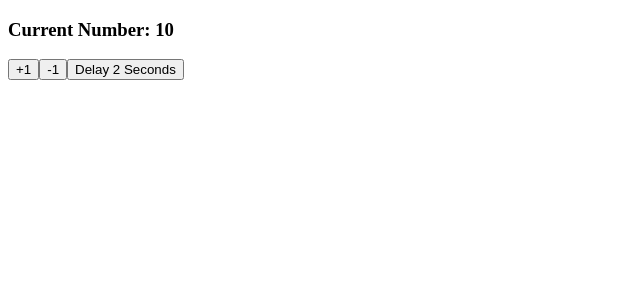
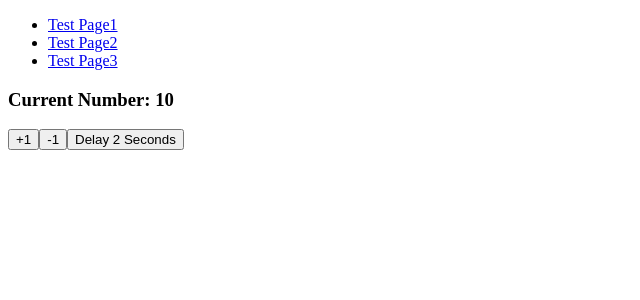
Before and after one commit to puffypuffy/chat_app, a React app: page / in a window 1280 px wide. Shown: the top 300 px of the page, without its empty margins (0-640 px from the left). Built offline with nearby package versions, Linux system fonts and the light colour scheme.

Commit message:
react-router4 basic

```diff
--- a/package.json
+++ b/package.json
@@ -37,6 +37,7 @@
     "react-dev-utils": "^5.0.1",
     "react-dom": "^16.4.2",
     "react-redux": "^5.0.7",
+    "react-router-dom": "^4.3.1",
     "react-thunk": "^1.0.0",
     "redux": "^4.0.0",
     "redux-thunk": "^2.3.0",
@@ -92,7 +93,9 @@
     "presets": [
       "react-app"
     ],
-    "plugins" : ["transform-decorators-legacy"]
+    "plugins": [
+      "transform-decorators-legacy"
+    ]
   },
   "eslintConfig": {
     "extends": "react-app"
--- a/src/index.js
+++ b/src/index.js
@@ -3,6 +3,7 @@ import ReactDom from 'react-dom'
 import {createStore, applyMiddleware} from 'redux'
 import thunk from 'redux-thunk'
 import {Provider} from 'react-redux'
+import {BrowserRouter, Link, Route} from 'react-router-dom'
 
 import App from './App'
 import { counter} from './index.redux.js'
@@ -10,10 +11,27 @@ import { counter} from './index.redux.js'
 //create store
 const store = createStore(counter, applyMiddleware(thunk))
 
+function Test2 (){
+  return <h2>This is Test Page2</h2>
+}
+function Test3() {
+  return <h2>This is Test Page3</h2>
+}
 
 ReactDom.render(
   (<Provider store = {store}>
-    <App></App>
-  </Provider>),
+      <BrowserRouter>
+        <div>
+          <ul>
+            <li><Link to='/'>Test Page1</Link></li>
+            <li><Link to='/test2'>Test Page2</Link></li>
+            <li><Link to='/test3'>Test Page3</Link></li>
+          </ul>
+        <Route path='/' exact component={App}></Route>
+        <Route path='/test2' component={Test2}></Route>
+        <Route path='/test3' component={Test3}></Route>
+        </div>
+      </BrowserRouter>
+   </Provider>),
   document.getElementById('root')
 )
```
Also changed, not shown: 1 other file (tests, documents, lock files or other folders).
